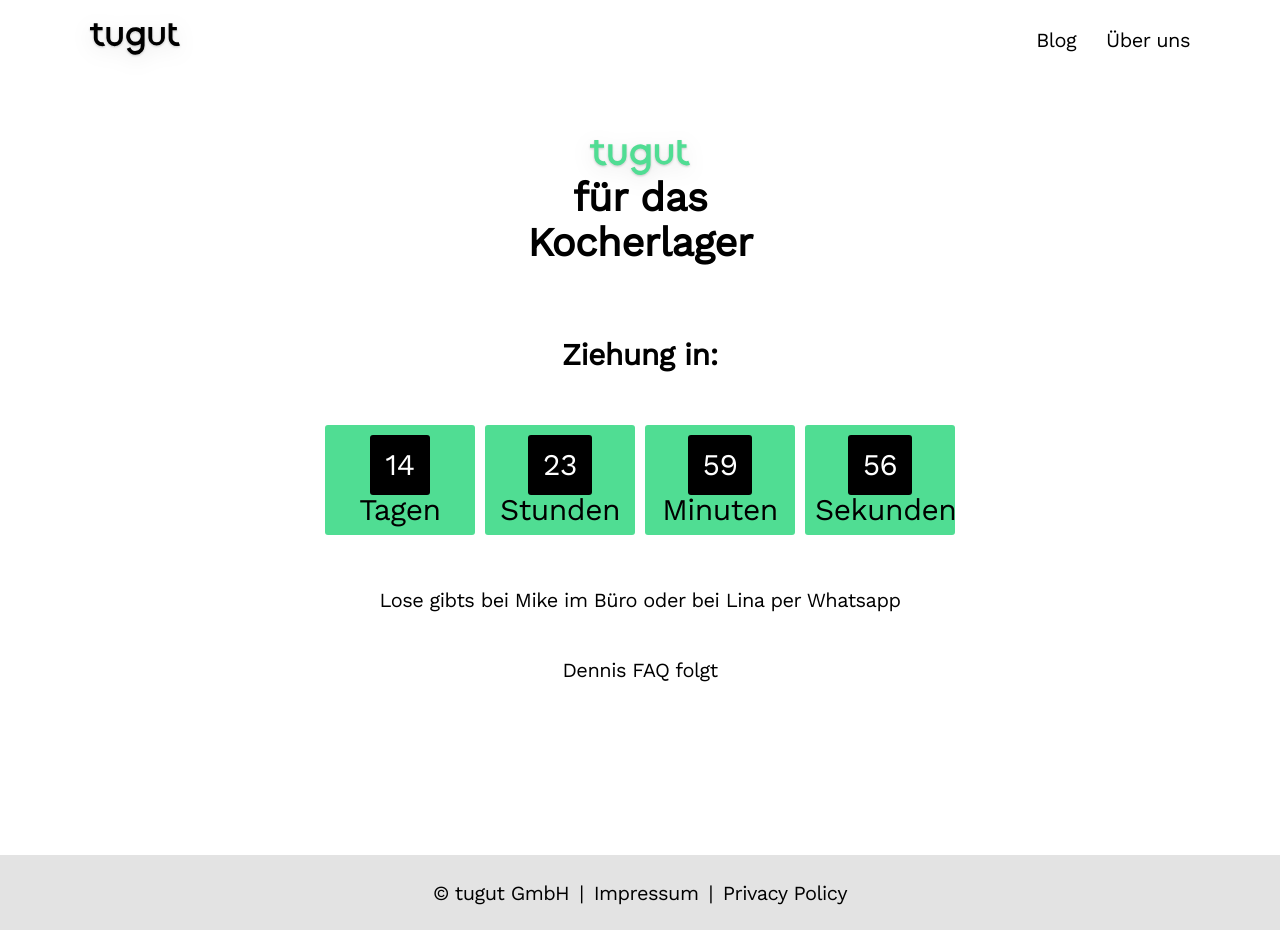
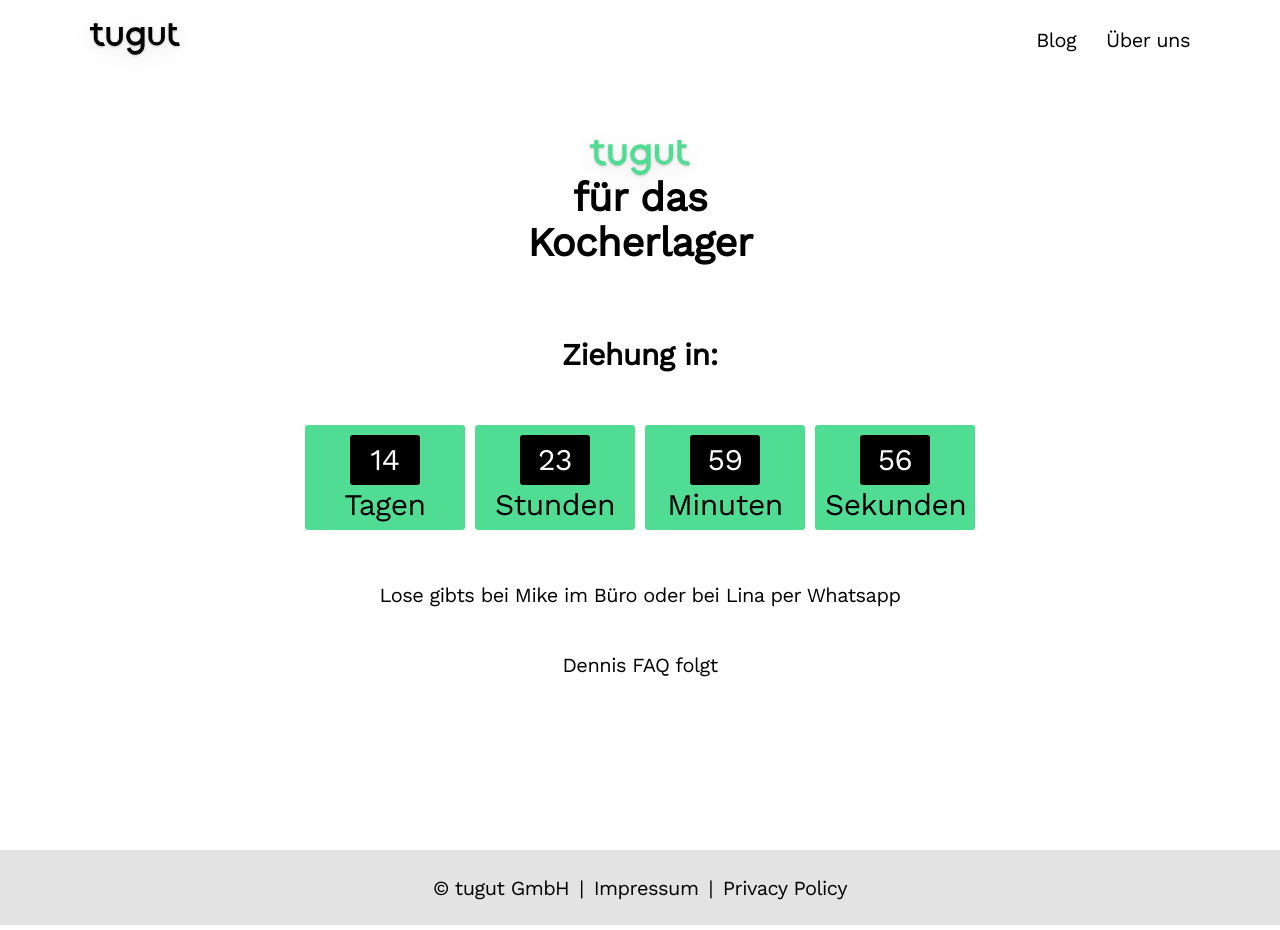
Before and after one commit to tugut-de/site, a Jekyll site: the page built from _pages/kocherlager.html, in a window 1280 px wide. Built offline with Jekyll 4.4.1, drawn with Linux system fonts in a browser that asks for light colours; nearby versions of some CDN libraries.

Commit message:
improve ui

```diff
--- a/_sass/layout.scss
+++ b/_sass/layout.scss
@@ -1046,12 +1046,13 @@
 	flex-direction: row;
 	justify-content: center;
 	font-weight: 100;
+	flex-flow: wrap;
 	text-align: center;
 	font-size: 30px;
 }
 
 #timer > div{
-	width: 150px;
+	width: 160px;
 	margin: 5px;
 	padding: 10px;
 	border-radius: 3px;
@@ -1060,7 +1061,9 @@
 }
 
 #timer div > span{
-	padding: 15px;
+	width: 70px;
+	padding: 10px;
+	margin-bottom: 5px;
 	border-radius: 3px;
 	display: inline-block;
 	background: black;
```
